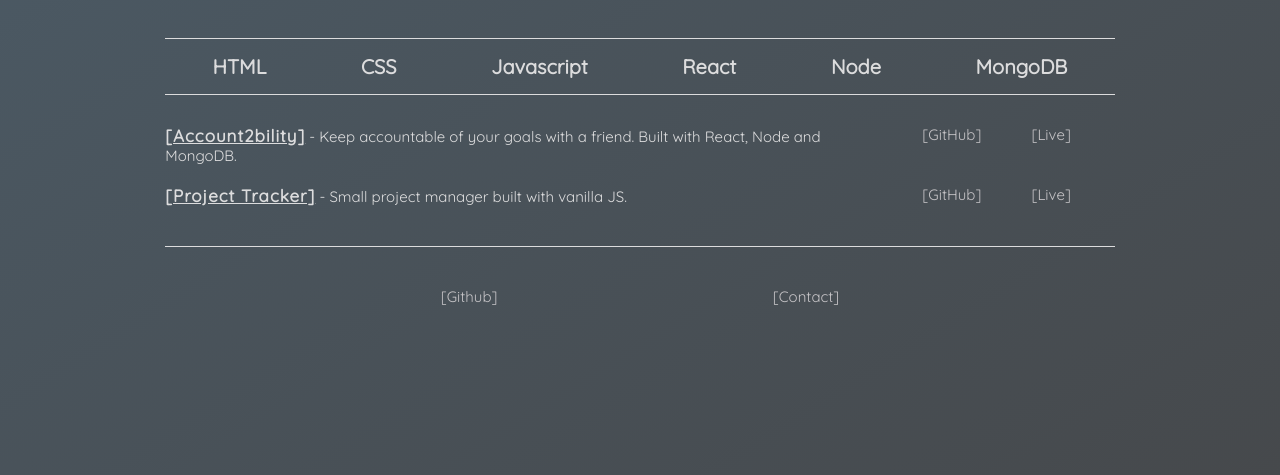
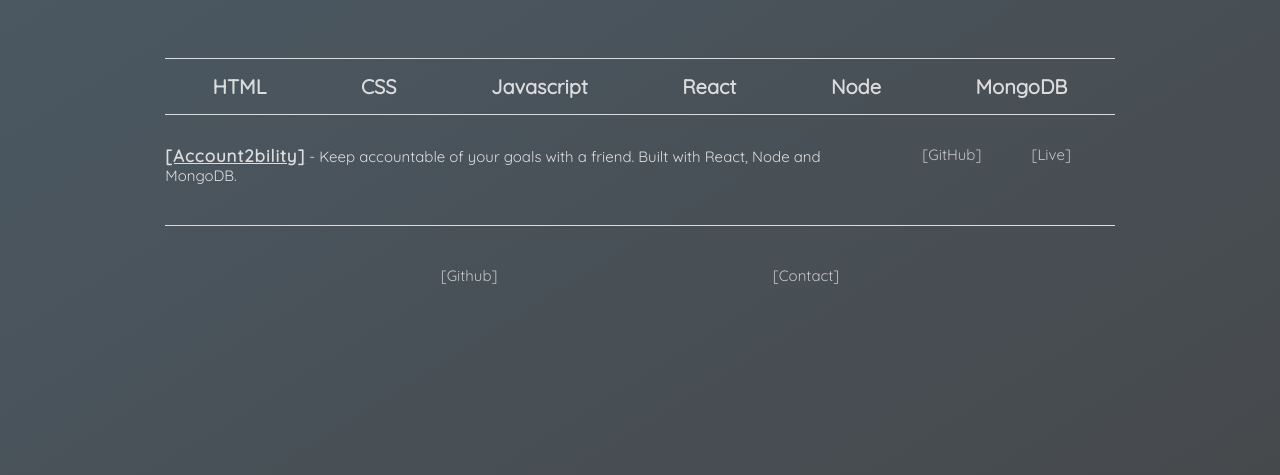
Before and after one commit to AdamShelley/AdamShelley.github.io, a plain HTML site: page index.html in a window 1280 px wide. Shown: the part 325-800 px from the top of the page. Drawn offline with Linux system fonts and the light colour scheme.

Commit message:
updating projects block

```diff
--- a/index.html
+++ b/index.html
@@ -52,7 +52,7 @@
                 >
               </div>
             </li>
-            <li class="central-container__projects__project">
+            <!-- <li class="central-container__projects__project">
               <p>
                 <span class="central-container__projects__project__name"
                   >[Project Tracker]</span
@@ -71,7 +71,7 @@
                   >[Live]</a
                 >
               </div>
-            </li>
+            </li> -->
           </ul>
         </div>
         <div class="central-container__line line3"></div>
```
